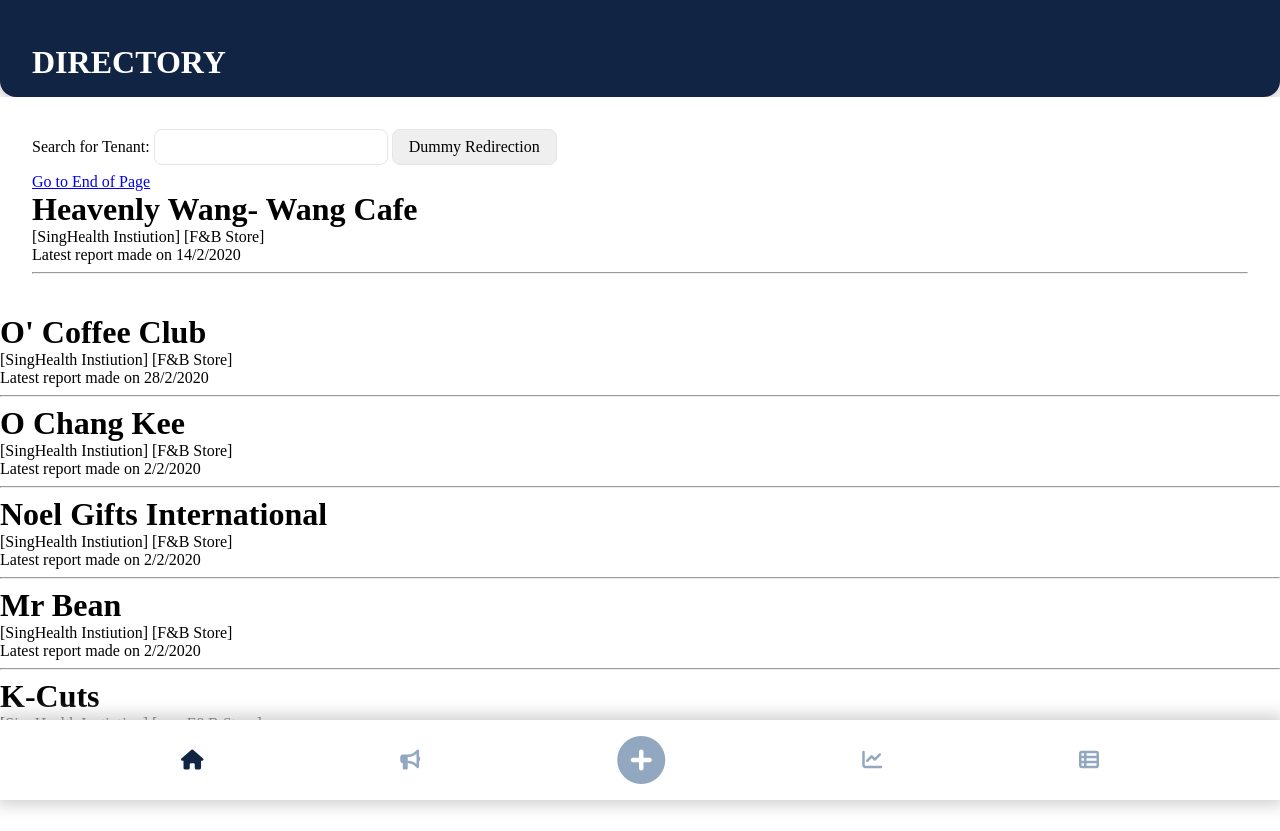
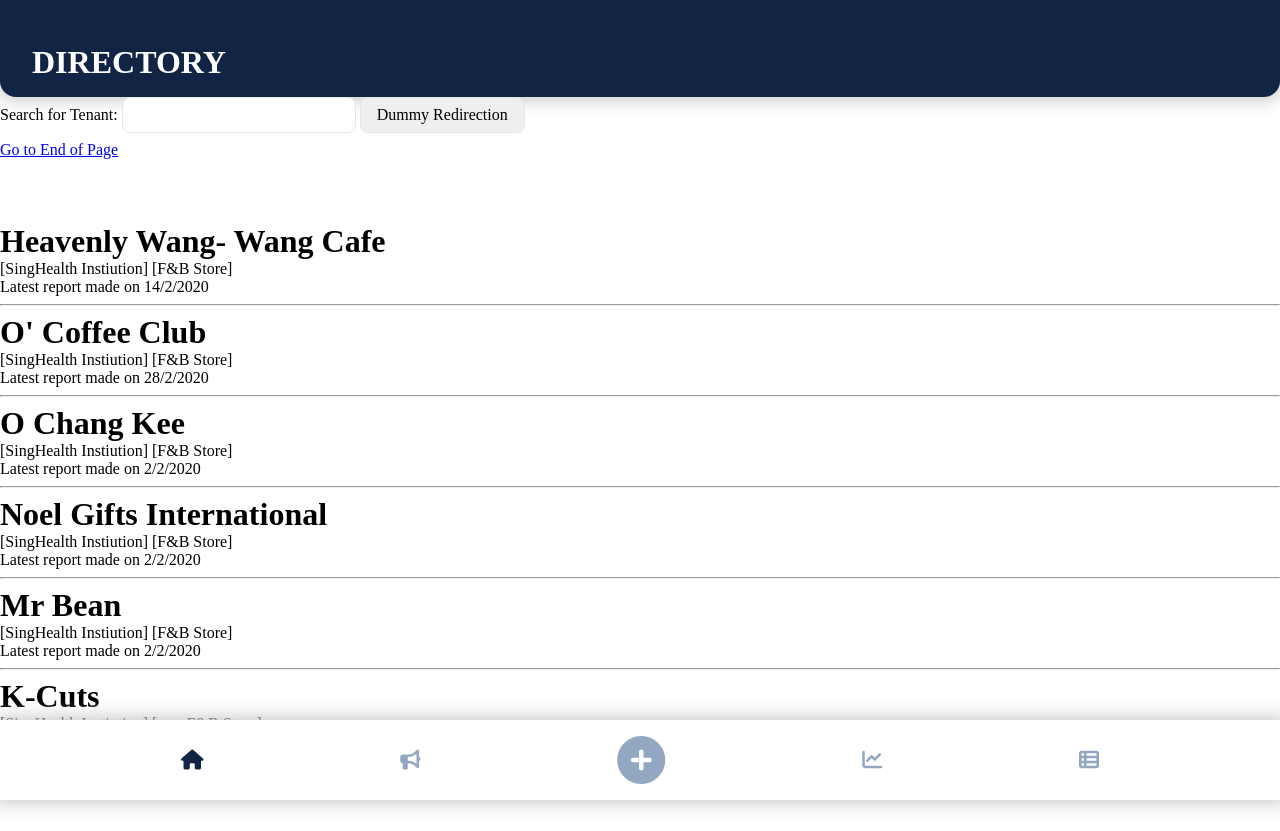
Before and after one commit to claudiachin/T5_50.003_SingHealth, a website: page directory.html in a window 1280 px wide. Drawn offline with Linux system fonts and the light colour scheme.

Commit message:
Update directory.html

```diff
--- a/directory.html
+++ b/directory.html
@@ -13,7 +13,7 @@
         <h1>DIRECTORY</h1>
         <!-- <h2>Name</h2> -->
     </div>
-    <div class="main-content">
+
 
         <!--<div class="dropdown">
             <button onclick="myFunction()" class="dropbtn">Dropdown</button>
@@ -40,6 +40,8 @@
 </form>
 
 <a href="#kcuts">Go to End of Page</a>
+
+<div class="main-content"></div>
 <div>
   <h1 id="heavenlywangcafe">Heavenly Wang- Wang Cafe</h1>
   <p>[SingHealth Instiution] [F&B Store]<br></p>
```
